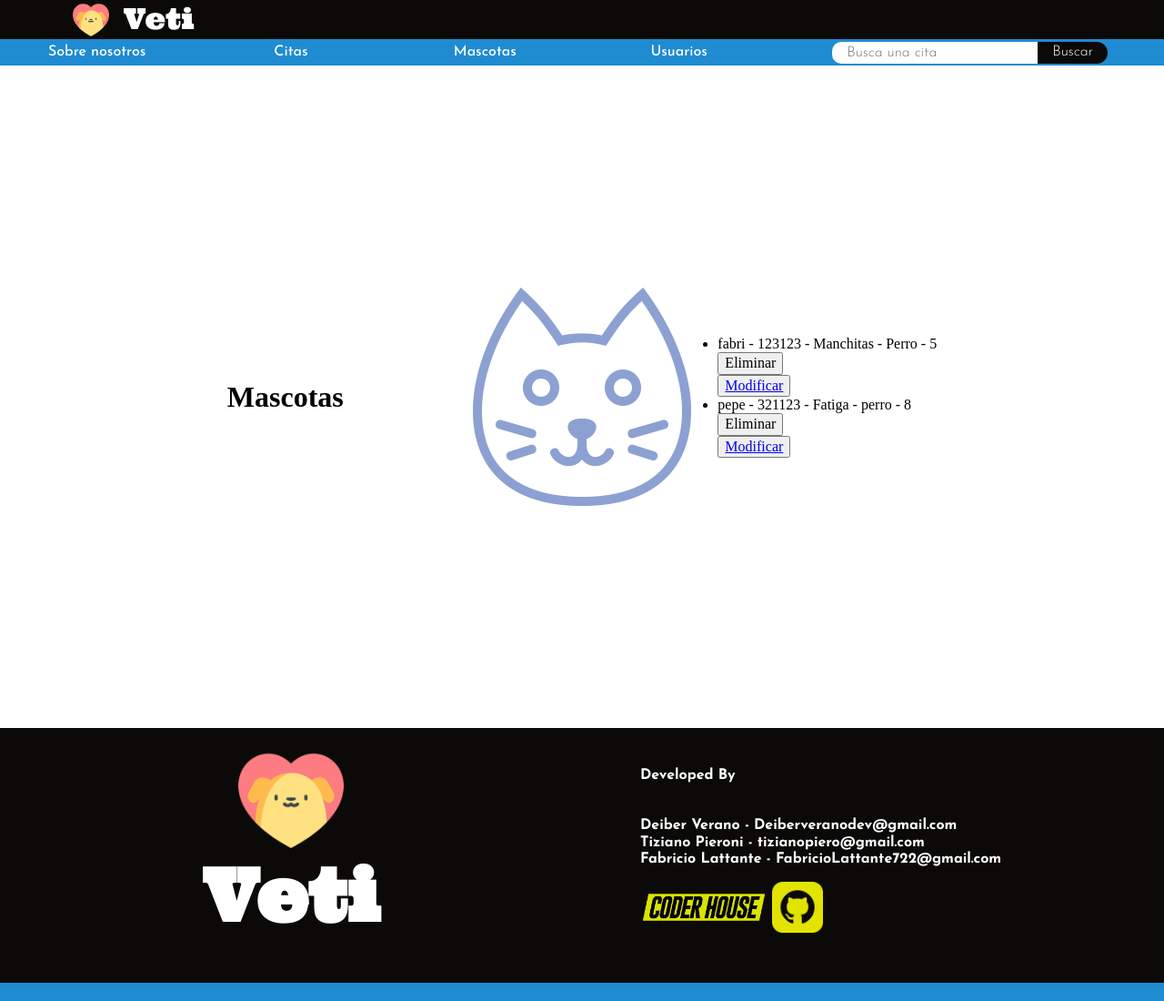
After one commit to DeiverV/veti, a Django app: page /veti/leer_mascotas/ in a window 1280 px wide. The commit adds this page. Shown: the whole page at 91% size. Run offline with Django 4.2, Linux system fonts and the light colour scheme; data comes from the database, SQL or seed files in the repository; both versions use the stored data as it was after the commit.

Commit message:
Funcionalidades ver, borrar y editar mascotas agregadas.

```diff
--- a/VetiMascotas/citas_usuarios/models.py
+++ b/VetiMascotas/citas_usuarios/models.py
@@ -22,6 +22,9 @@
     tipo_animal = models.CharField(max_length=50)
     edad = models.IntegerField()
 
+    def __str__(self):
+        return f'{self.amo} - {self.nombre} - {self.tipo_animal} - {self.edad}'
+
 
 class CitaMedica(models.Model):
     veterinario = models.ForeignKey(Persona,on_delete=models.CASCADE,related_name='veterinario_requerido')
--- a/VetiMascotas/citas_usuarios/templates/base.html
+++ b/VetiMascotas/citas_usuarios/templates/base.html
@@ -49,8 +49,8 @@
             <h4>Developed By</h4>
             <p>
                 Deiber Verano - Deiberveranodev@gmail.com<br>
-                Tiziano Pieroni - Correoxd@gmail.com<br>
-                Fabricio Lattante - Correoxd@gmail.com<br>
+                Tiziano Pieroni - tizianopiero@gmail.com<br>
+                Fabricio Lattante - FabricioLattante722@gmail.com<br>
             </p>
             <div>
                 <a href=""><img id="coderhouse-img" src="{% static 'img/coderhouse-logo.png' %}" alt="CoderHouse"></a>
--- /dev/null
+++ b/VetiMascotas/citas_usuarios/templates/lista_mascotas.html
@@ -0,0 +1,27 @@
+{% extends 'base.html' %}
+{% load static %}
+
+
+
+{% block bloqueSeccion %}
+
+<h1>Mascotas</h1>
+<ul>
+
+    {% for m in mascotas %}
+    <li>{{m}}</li>
+    <div>
+        <form action="{% url 'elimina_mascota' m.id %}" method="POST">{% csrf_token %}
+           <button type="submit">Eliminar</button>
+       </form>
+       <button>
+        <a href="{% url 'modifica_mascota' m.id %}">Modificar</a>
+       </button>
+   </div>
+
+    {% endfor %}
+
+
+
+</ul>
+{% endblock bloqueSeccion %}
--- a/VetiMascotas/citas_usuarios/urls.py
+++ b/VetiMascotas/citas_usuarios/urls.py
@@ -14,11 +14,15 @@
     2. Add a URL to urlpatterns:  path('blog/', include('blog.urls'))
 """
 from django.urls import path
-from .views import inicio, mascotas, roles, usuarios,citas
+from .views import eliminarMascota, inicio, leermascotas, mascotas, modificarMascota, roles, usuarios,citas
 
 urlpatterns = [
     path('', inicio, name='inicio'),
     path('usuarios/', usuarios, name='usuarios'),
     path('mascotas/', mascotas, name='mascotas'),
     path('citas/', citas, name='citas'),
+    path('leer_mascotas/', leermascotas, name='leermascotas'),
+    path('elimina_mascota/<int:id>', eliminarMascota, name='elimina_mascota'),
+    path('modifica_mascota/<int:id>', modificarMascota, name='modifica_mascota'),
+
 ]
--- a/VetiMascotas/citas_usuarios/views.py
+++ b/VetiMascotas/citas_usuarios/views.py
@@ -1,7 +1,7 @@
 from django.http import HttpResponse, HttpResponseRedirect
 from django.shortcuts import render
 from citas_usuarios.forms import RolForm,UserForm,MascotaForm,CitaForm
-from citas_usuarios.models import Rol,Persona,Mascota,CitaMedica
+from citas_usuarios.models import Rol,Persona,Mascota,CitaMedica,Persona
 
 def inicio(request):
 
@@ -62,3 +62,53 @@
     cita_form = CitaForm()
 
     return render(request,'citas.html', {'cita_form':cita_form})
+
+def leermascotas(request):
+    mascotas = Mascota.objects.all()
+    contexto = {"mascotas": mascotas}
+    return render(request, "lista_mascotas.html", contexto)
+
+
+def eliminarMascota(request, id):
+
+    if request.method == 'POST':
+
+        mascota = Mascota.objects.get(id=id)
+
+        mascota.delete()
+
+        mascotas = Mascota.objects.all()
+
+        contexto = {"mascotas": mascotas}
+
+        return render(request, "lista_mascotas.html", contexto)
+
+
+
+def modificarMascota(request, id):
+
+    mascota = Mascota.objects.get(id=id)
+
+    if request.method == "POST":
+
+        miForm = MascotaForm(request.POST)
+
+        if miForm.is_valid():
+            data = miForm.cleaned_data
+
+            mascota.amo = data["amo"]
+            mascota.nombre = data["nombre"]
+            mascota.tipo_animal = data["tipo_animal"]
+            mascota.edad = data["edad"]
+
+            mascota.save()
+
+            return render(request, "inicio.html")
+    else:
+        miForm = MascotaForm(initial={
+            "amo": mascota.amo,
+            "nombre": mascota.nombre,
+            "tipo_animal": mascota.tipo_animal,
+            "edad": mascota.edad,
+        })
+        return render(request, "modificar_mascotas.html",{"miForm": miForm, "id": mascota.id})
```
Also changed, not shown: VetiMascotas/citas_usuarios/templates/modificar_mascotas.html (added, +13 -0 lines), VetiMascotas/db.sqlite3.
